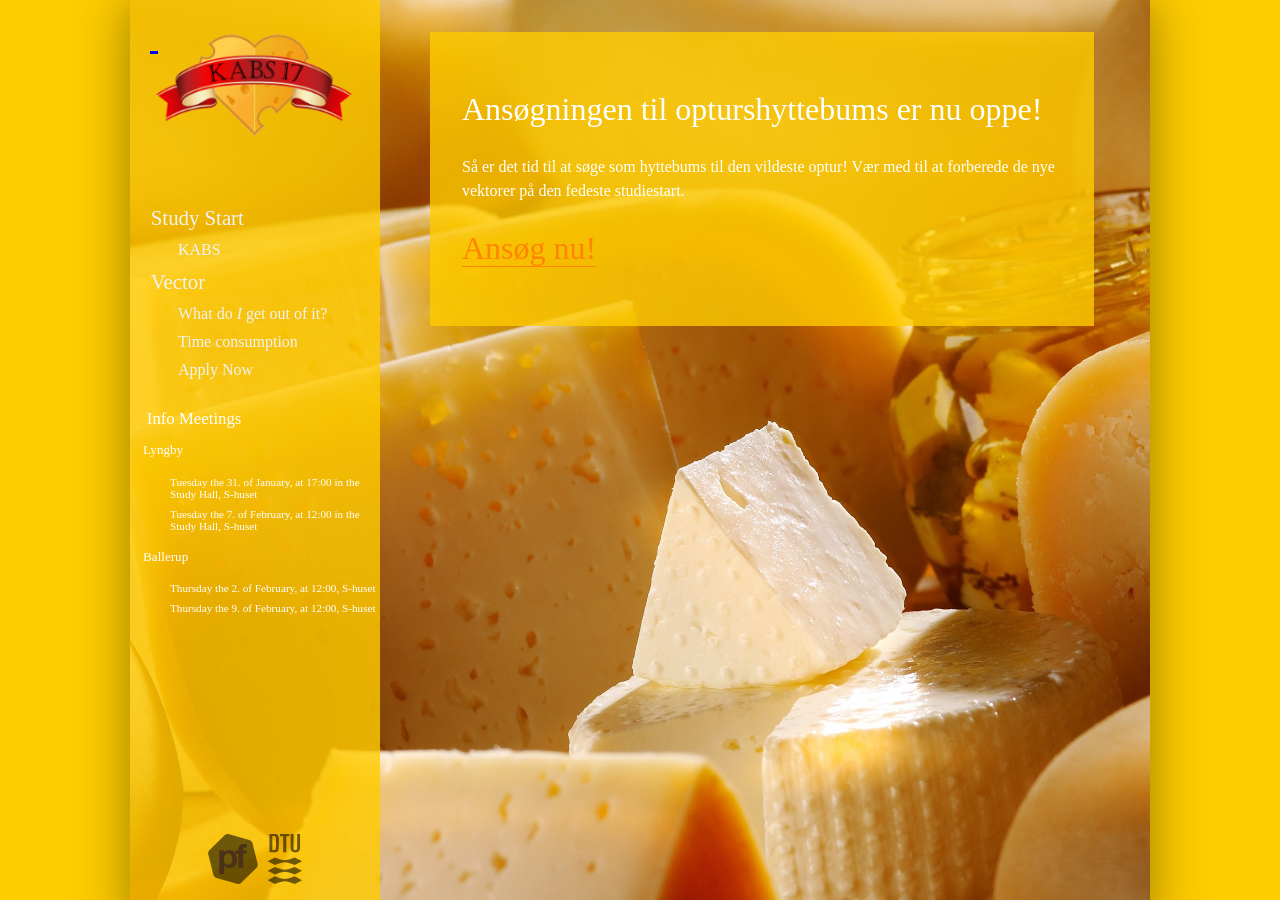
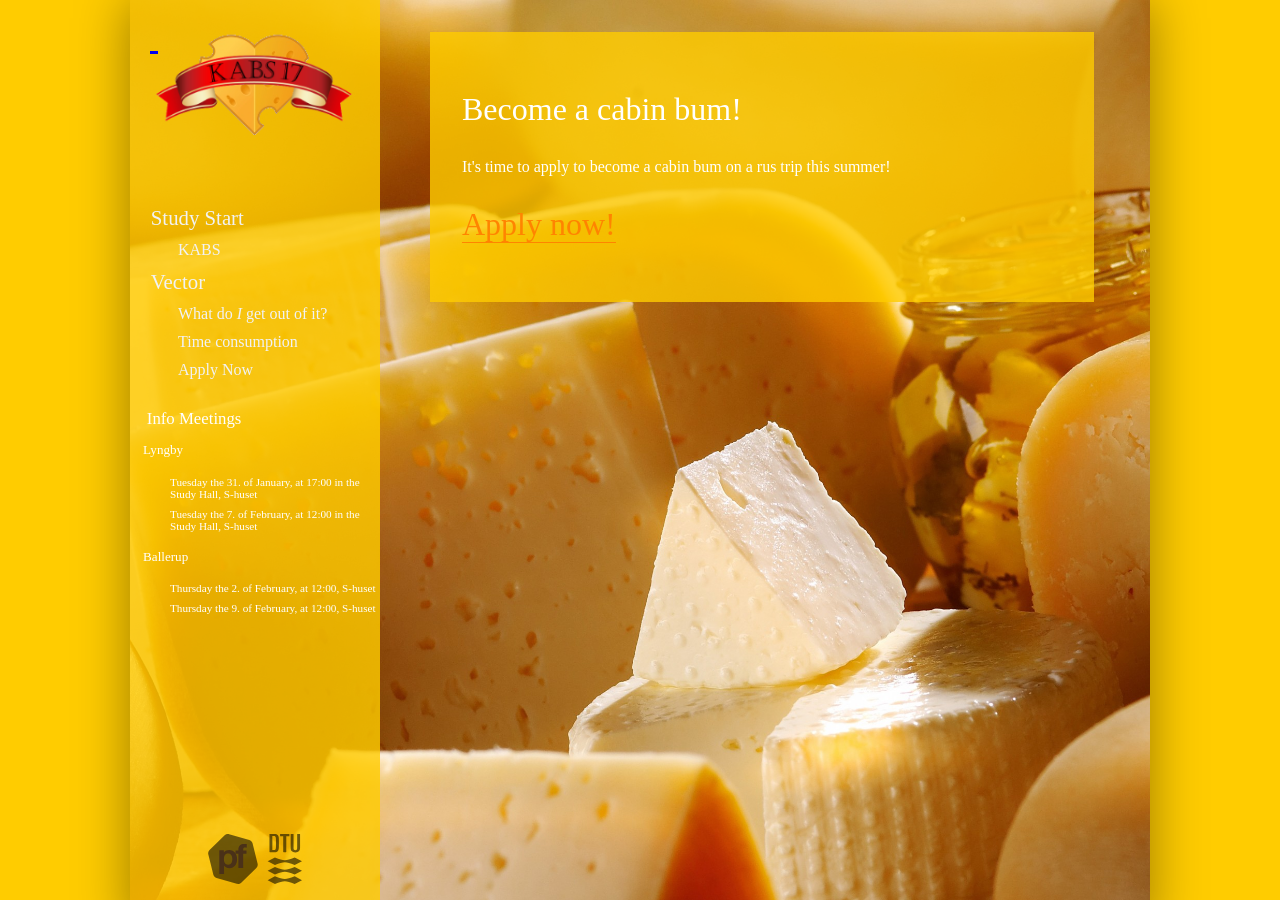
Before and after one commit to KABSDTU/kabsdtu.github.io, a Jekyll site: the page built from en/ansog-som-hyttebums.md, in a window 1280 px wide and 900 px high. Built offline with Jekyll 4.4.1, drawn with Linux system fonts in a browser that asks for light colours; some web fonts are replaced.

Commit message:
Update ansog-som-hyttebums.md

```diff
--- a/en/ansog-som-hyttebums.md
+++ b/en/ansog-som-hyttebums.md
@@ -1,9 +1,9 @@
 ---
 layout: default
-title: Ansøg som Hyttebums
+title: Apply as cabin bum
 ---
-<h1>Ansøgningen til opturshyttebums er nu oppe!</h1>
+<h1>Become a cabin bum!</h1>
 
-<p>Så er det tid til at søge som hyttebums til den vildeste optur! Vær med til at forberede de nye vektorer på den fedeste studiestart.</p>
+<p>It's time to apply to become a cabin bum on a rus trip this summer! </p>
 
-<h1><a href="https://goo.gl/forms/3PtMrAIrtyizOGIx2">Ansøg nu!</a></h1>
+<h1><a href="https://docs.google.com/forms/d/e/1FAIpQLScRvwG1auhxk7-1MFeOoYyJIX6ccyor1RmJwTWACJwksPhaMg/viewform">Apply now!</a></h1>
```
